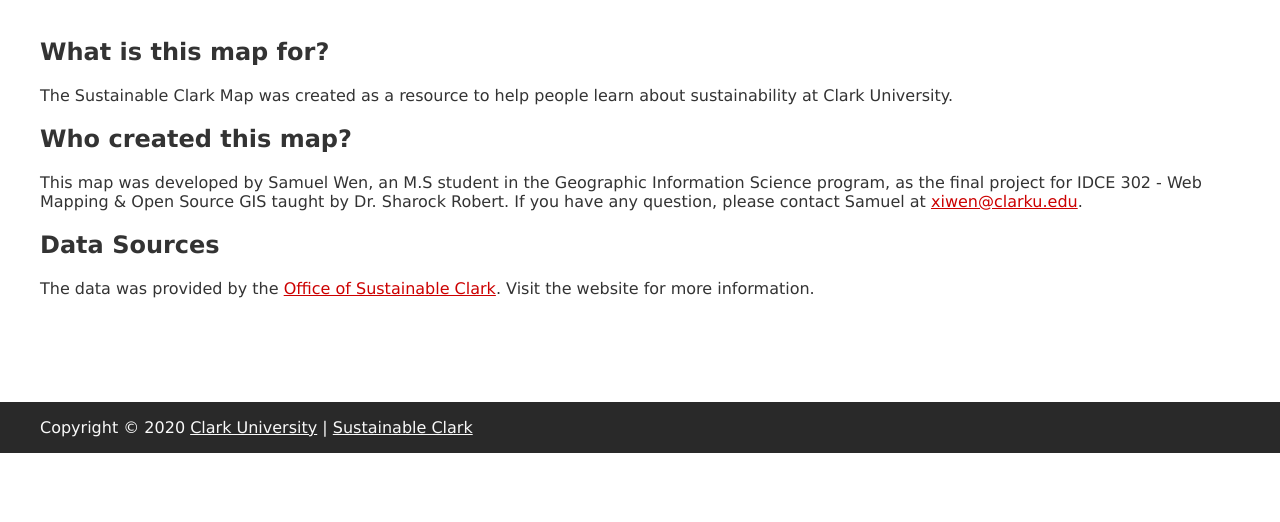
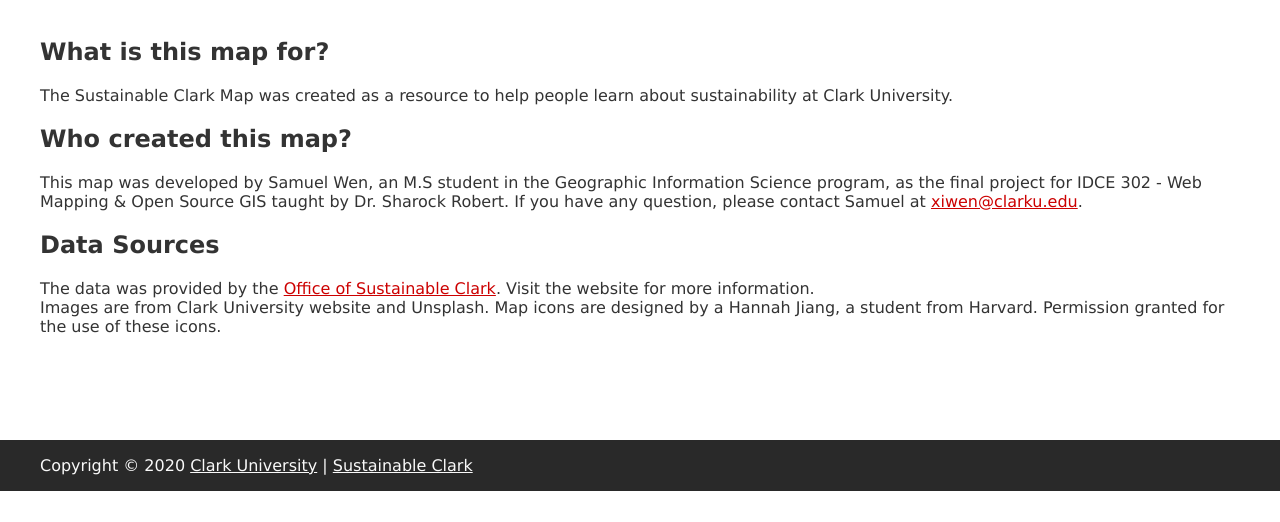
Before and after one commit to xiangyugis/SustainableClark, a plain HTML site: page faqList.html in a window 1280 px wide. Shown: the part 278-800 px from the top of the page. Drawn offline with Linux system fonts and the light colour scheme.

Commit message:
Update faqList.html

```diff
--- a/faqList.html
+++ b/faqList.html
@@ -49,7 +49,7 @@
     <p>This map was developed by Samuel Wen, an M.S student in the Geographic Information Science program, as the final project for IDCE 302 - Web Mapping &amp; Open Source GIS taught by Dr. Sharock Robert. If you have any question, please contact Samuel at <a href="mailto:xiwen@clarku.edu" target="_blank" style="color:#cc0000">xiwen@clarku.edu</a>.</p>
 
   <h2>Data Sources</h2>
-    <p>The data was provided by the <a href="https://www.clarku.edu/offices/campus-sustainability/" target="_blank" style="color:#cc0000">Office of Sustainable Clark</a>. Visit the website for more information.</p>
+    <p>The data was provided by the <a href="https://www.clarku.edu/offices/campus-sustainability/" target="_blank" style="color:#cc0000">Office of Sustainable Clark</a>. Visit the website for more information.<br>Images are from Clark University website and Unsplash. Map icons are designed by a Hannah Jiang, a student from Harvard. Permission granted for the use of these icons.</p>
  </div>
 
 <footer>Copyright © 2020&nbsp;<a class="footerLink" href="https://www.clarku.edu/">Clark University</a>&nbsp;|&nbsp;<a class="footerLink" href="https://www.clarku.edu/offices/campus-sustainability/">Sustainable Clark</a></footer>
```
